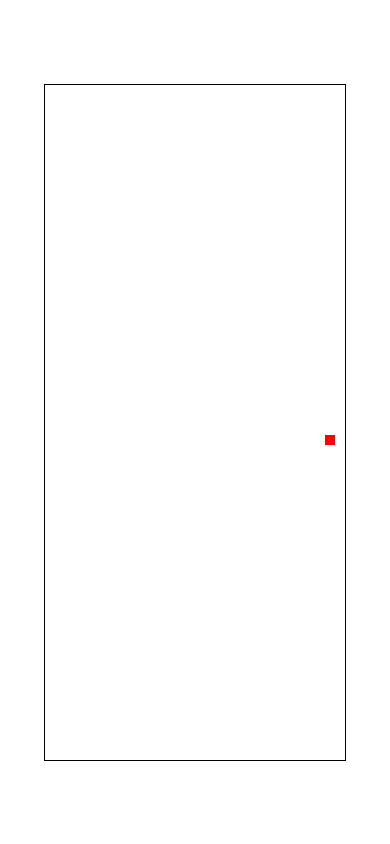
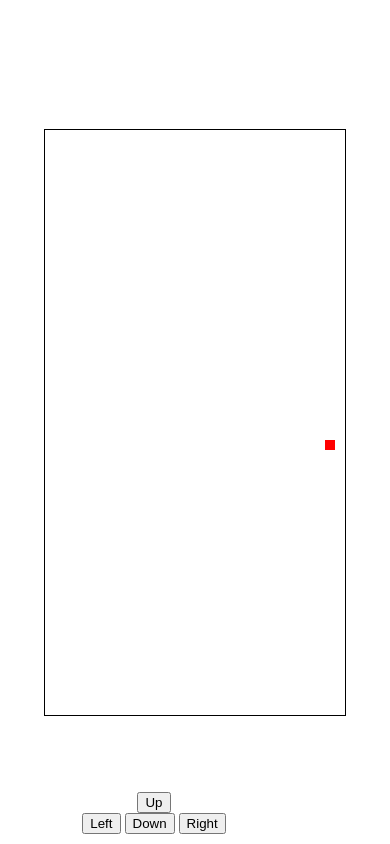
Before and after one commit to samuelcampos/samuelcampos.github.io, a plain HTML site: page snake-game/index.html in a window 390 px wide. Drawn offline with Linux system fonts and the light colour scheme.

Commit message:
Update game

```diff
--- a/snake-game/index.html
+++ b/snake-game/index.html
@@ -14,9 +14,43 @@
       canvas {
         border: 1px solid black;
       }
+
+      #game-container {
+        display: flex;
+        justify-content: center;
+        align-items: center;
+      }
+
+      #mobile-controls {
+        display: none;
+        position: absolute;
+        bottom: 10px;
+        left: 10px;
+        text-align: center;
+        width: 18em;
+      }
+
+      @media (max-width: 768px) {
+        #mobile-controls {
+            display: block;
+        }
+      }
     </style>
   </head>
   <body>
-    <script src="snake.js"></script>
+
+    <div id="game-container">
+        <canvas id="game-canvas"></canvas>
+
+        <div id="mobile-controls">
+          <button id="up-button">Up</button>
+          <br>
+          <button id="left-button">Left</button>
+          <button id="down-button">Down</button>
+          <button id="right-button">Right</button>
+        </div>
+      </div>
+
+      <script src="snake.js"></script>
   </body>
 </html>
--- a/snake-game/snake.js
+++ b/snake-game/snake.js
@@ -11,12 +11,12 @@ In practice, you can adjust this value as needed to achieve the desired block si
 
 // Calculate the number of columns and rows based on the block size
 var COLS = Math.floor(window.innerWidth * 0.8 / BLOCK_SIZE);
-var ROWS = Math.floor(window.innerHeight * 0.8 / BLOCK_SIZE);
+var ROWS = Math.floor(window.innerHeight * 0.7 / BLOCK_SIZE);
 
 console.log(BLOCK_SIZE, COLS, ROWS)
 
 // Define the canvas and its context
-const canvas = document.createElement("canvas");
+const canvas = document.getElementById("game-canvas");
 // Set the size of the canvas based on the size of the game grid
 canvas.width = Math.min(COLS * BLOCK_SIZE, 900);
 canvas.height = Math.min(ROWS * BLOCK_SIZE, 700)
@@ -164,7 +164,8 @@ function handleInput(event) {
     } else if (event.keyCode === DOWN_KEY && snake.direction !== "up") {
         snake.direction = "down";
     }
-  } else if (event.type === "touchstart") {
+  }
+  /*else if (event.type === "touchstart") {
     startX = event.touches[0].pageX;
     startY = event.touches[0].pageY;
   } else if (event.type === "touchmove") {
@@ -190,6 +191,7 @@ function handleInput(event) {
       }
     }
   }
+  */
 }
 
 // Set up the initial game state
@@ -203,8 +205,30 @@ for (var i = 0; i < snake.length; i++) {
 
 // Add the event listeners for key presses and touch events
 document.addEventListener("keydown", handleInput);
+/*
 document.addEventListener("touchstart", handleInput);
 document.addEventListener("touchmove", handleInput);
+*/
+document.getElementById("up-button").addEventListener("click", function() {
+    if (snake.direction !== "down") {
+        snake.direction = "up";
+    }
+  });
+  document.getElementById("left-button").addEventListener("click", function() {
+    if (snake.direction !== "right") {
+        snake.direction = "left";
+    }
+  });
+  document.getElementById("down-button").addEventListener("click", function() {
+    if (snake.direction !== "up") {
+        snake.direction = "down";
+    }
+  });
+  document.getElementById("right-button").addEventListener("click", function() {
+    if (snake.direction !== "left") {
+        snake.direction = "right";
+    }
+  });
 
 // Define the main game loop
 function loop() {
```
